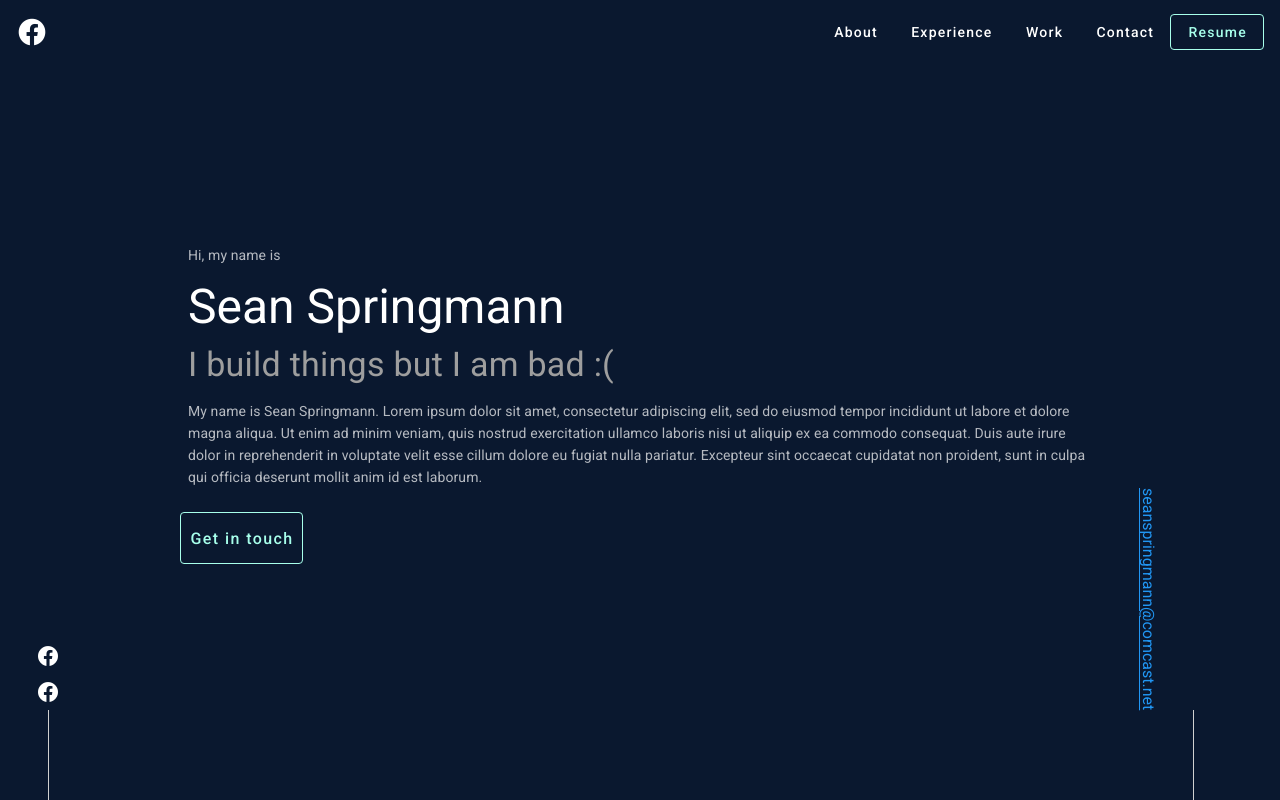
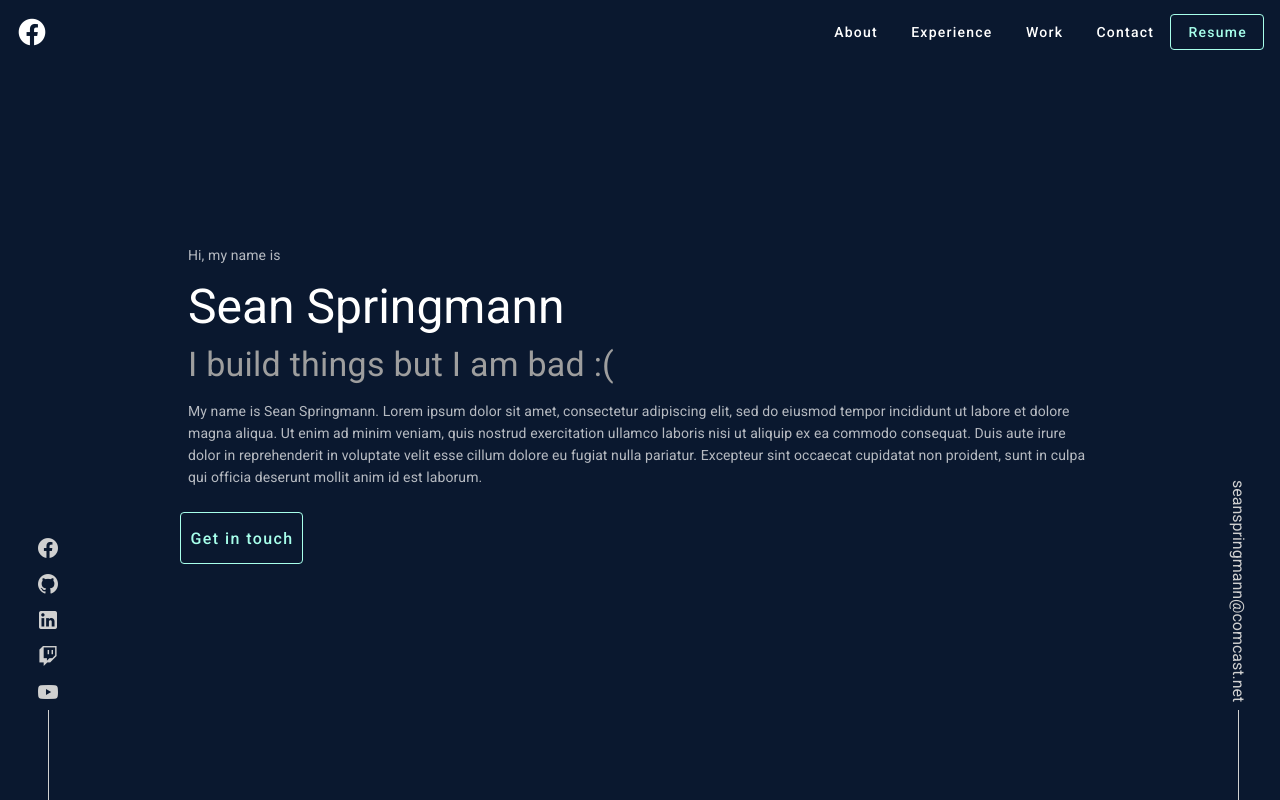
Before and after one commit to SeanS-23/portfolio, a Vue app: page / in a window 1280 px wide. Built offline with nearby package versions, Linux system fonts and the light colour scheme.

Commit message:
Update App.vue

```diff
--- a/src/App.vue
+++ b/src/App.vue
@@ -13,10 +13,19 @@
     <v-main class="body">
       <v-layout align-center justify-end column class="social-icons">
         <v-btn icon>
-          <v-icon> mdi-facebook </v-icon>
+          <v-icon color="#d0d0d0"> mdi-facebook </v-icon>
         </v-btn>
         <v-btn icon>
-          <v-icon> mdi-facebook </v-icon>
+          <v-icon color="#d0d0d0"> mdi-github </v-icon>
+        </v-btn>
+        <v-btn icon>
+          <v-icon color="#d0d0d0"> mdi-linkedin </v-icon>
+        </v-btn>
+        <v-btn icon>
+          <v-icon color="#d0d0d0"> mdi-twitch </v-icon>
+        </v-btn>
+        <v-btn icon>
+          <v-icon color="#d0d0d0"> mdi-youtube </v-icon>
         </v-btn>
         <div class="bar" />
       </v-layout>
@@ -25,7 +34,7 @@
         <a href="mailto:seanspringmann@comcast.net" class="email-link"
           >seanspringmann@comcast.net</a
         >
-        <div class="bar" />
+        <div class="bar mt-2" />
       </v-layout>
 
       <v-row align="center" class="ma-0" style="height: calc(100vh - 128px)">
@@ -58,7 +67,8 @@
 
 .email-link {
   writing-mode: vertical-rl;
-  padding-right: 90px;
+  text-decoration: none;
+  color: #d0d0d0 !important;
 }
 
 .bar {
```
